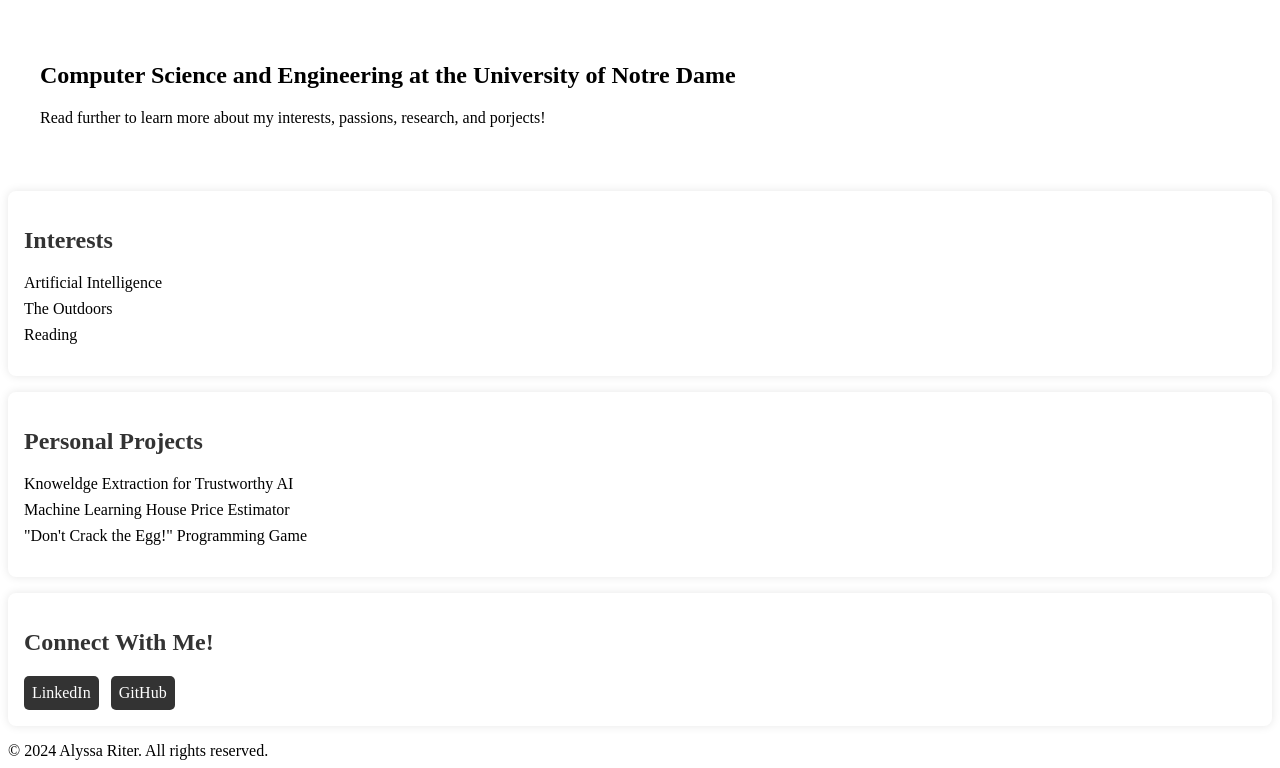
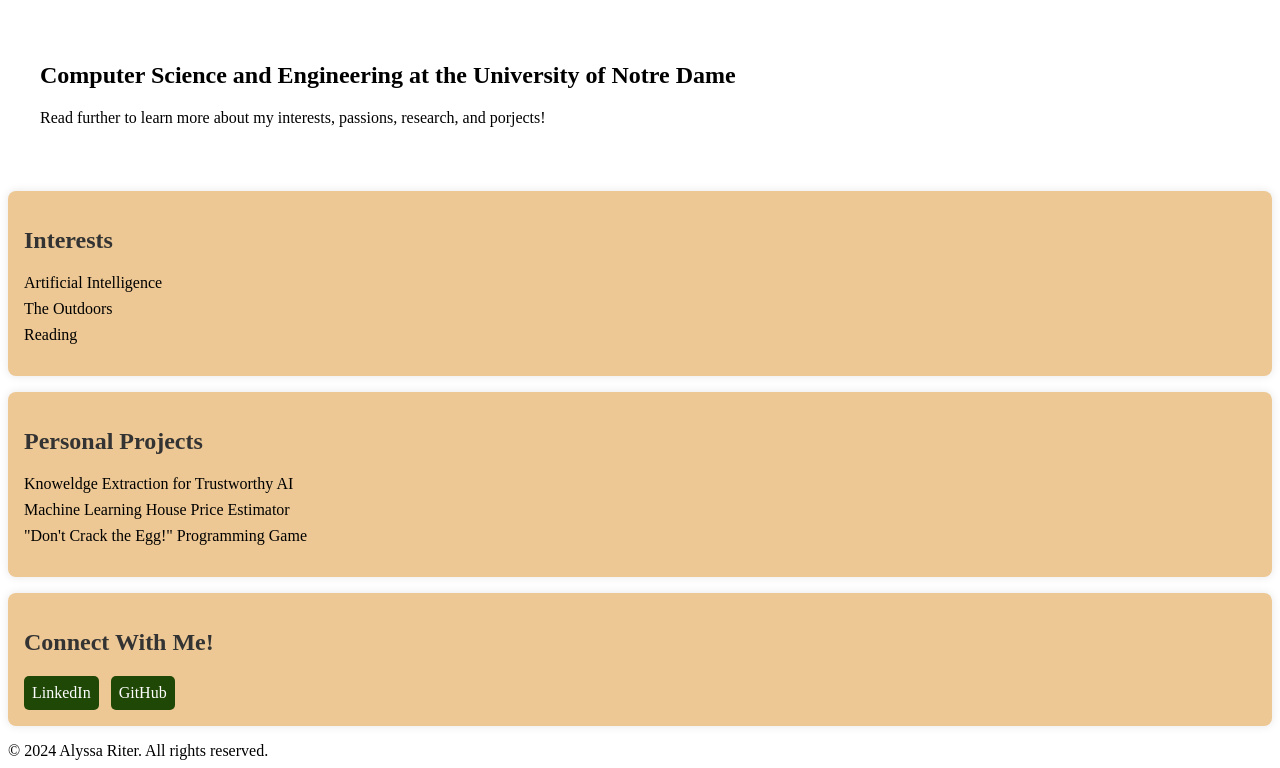
Before and after one commit to AlyssaRiter23/AlyssaRiter23.github.io, a plain HTML site: page index.html in a window 1280 px wide. Shown: the part 257-1025 px from the top of the page. Drawn offline with Linux system fonts and the light colour scheme.

Commit message:
color update

```diff
--- a/index.html
+++ b/index.html
@@ -12,7 +12,7 @@
 
 
         .interests, .projects, .social {
-            background-color: #fff;
+            background-color: #edc894;
             margin: 1em 0;
             padding: 1em;
             border-radius: 8px;
@@ -34,7 +34,7 @@
 
         .social a {
             display: inline-block;
-            background-color: #333;
+            background-color: #1f4706;
             color: #fff;
             padding: 0.5em;
             margin-right: 0.5em;
```
